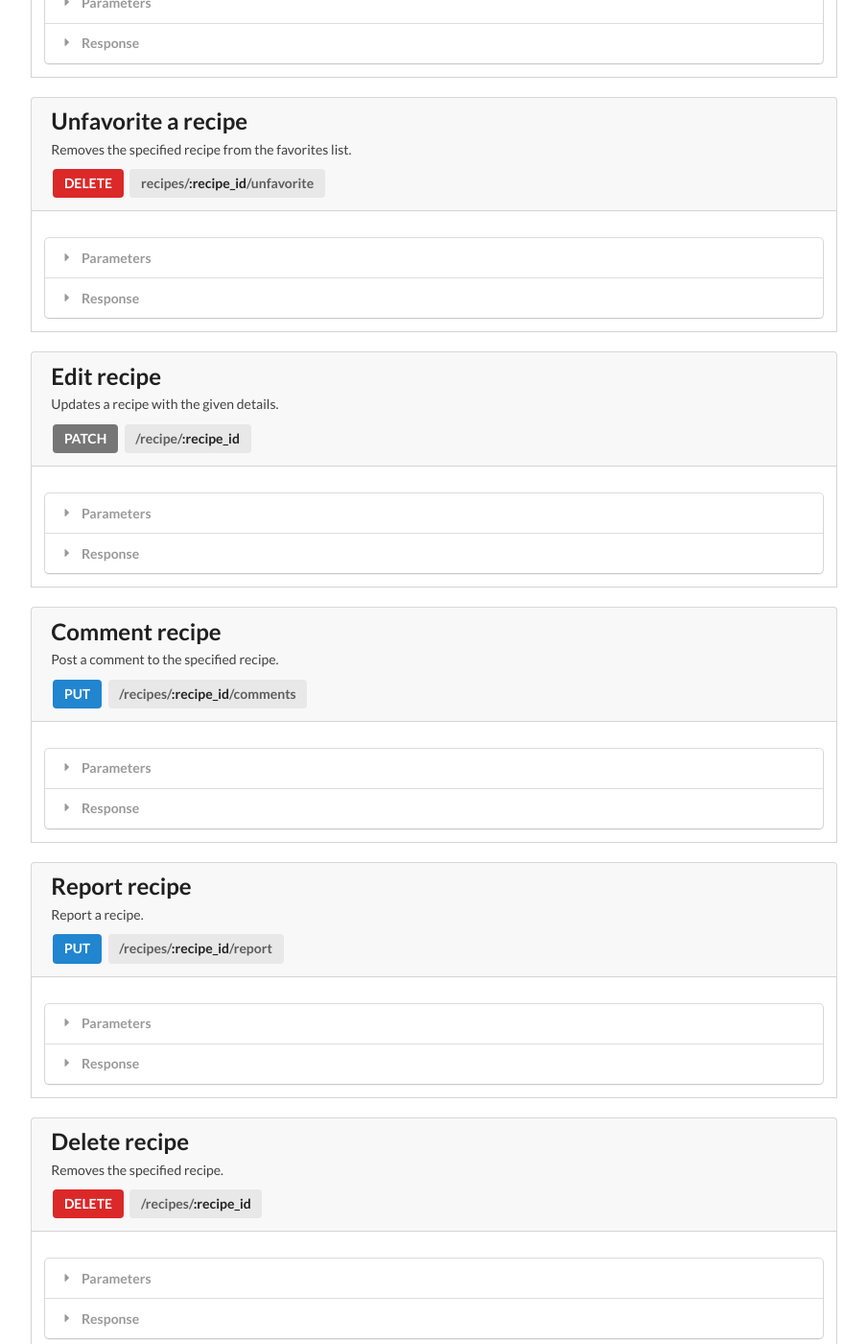
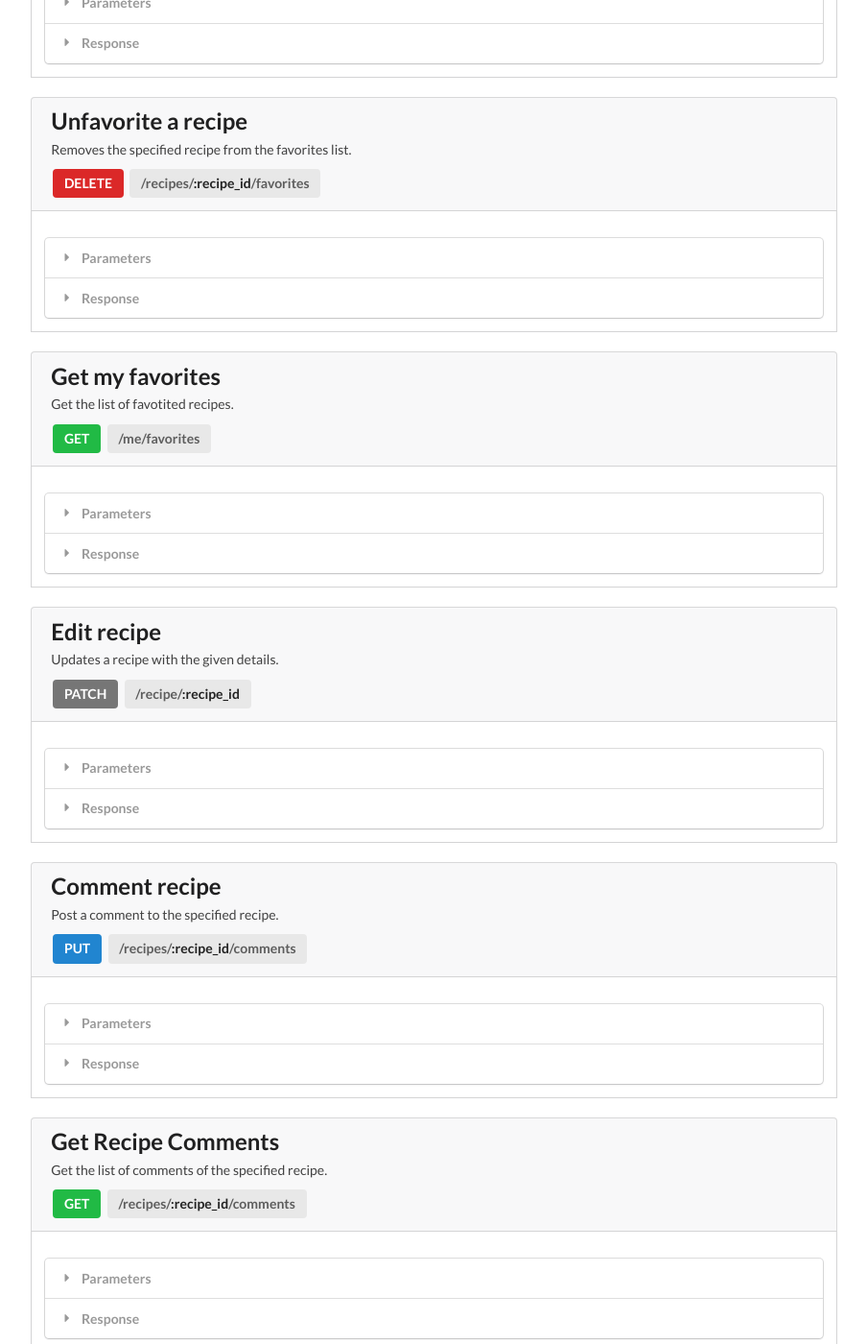
Before and after one commit to letsallchef/docs, a Jekyll site: the page built from _posts/api/2017-03-09-recipes.html, in a window 1280 px wide and 1400 px high, scrolled down 1628 px. Shown: the whole window at 96% size, without its empty margins (332-1236 px from the left). Built offline with Jekyll 4.4.1, drawn with Linux system fonts in a browser that asks for light colours; some of the changed text lies outside the part shown.

Commit message:
changes delete to remove

```diff
--- a/_posts/api/2017-03-08-groceries.html
+++ b/_posts/api/2017-03-08-groceries.html
@@ -421,10 +421,10 @@
 </article>
 
 
-<article id="delete-grocery" class="api">
+<article id="remove-grocery" class="api">
 	<div class="ui attached message">
 		<div class="header">
-			<h2 class="ui header">Delete grocery</h2>
+			<h2 class="ui header">Remove grocery</h2>
 		</div>
 		<p>Brief Description</p>
 		<div class="ui large red label">
--- a/_posts/api/2017-03-09-recipes.html
+++ b/_posts/api/2017-03-09-recipes.html
@@ -444,7 +444,7 @@
 			PUT
 		</div>
 		<div class="ui large label">
-			recipes/<span class="variable">:recipe_id</span>/favorite
+			/recipes/<span class="variable">:recipe_id</span>/favorites
 		</div>
 	</div>
 	<div class="ui attached fluid segment">
@@ -488,7 +488,51 @@
 			DELETE
 		</div>
 		<div class="ui large label">
-			recipes/<span class="variable">:recipe_id</span>/unfavorite
+			/recipes/<span class="variable">:recipe_id</span>/favorites
+		</div>
+	</div>
+	<div class="ui attached fluid segment">
+		<p></p>
+		<div class="ui styled fluid accordion">
+			<div class="title">
+				<i class="dropdown icon"></i>
+				Parameters
+			</div>
+			<div class="content">
+				<table class="ui celled striped table">
+					<tbody>
+						<tr>
+	                        <td><i class="icon checkmark"></i>access_token</td>
+	                        <td>String</td>
+	                        <td>A valid access token.</td>
+                    	</tr>
+					</tbody>
+				</table>
+			</div>
+			<div class="title">
+				<i class="dropdown icon"></i>
+				Response
+			</div>
+			<div class="content">
+				<pre><code class="json">Status: 200</code></pre>
+			</div>
+		</div>
+	</div>
+</article>
+
+
+
+<article id="get-my-recipe" class="api">
+	<div class="ui attached message">
+		<div class="header">
+			<h2 class="ui header">Get my favorites</h2>
+		</div>
+		<p>Get the list of favotited recipes.</p>
+		<div class="ui large green label">
+			GET
+		</div>
+		<div class="ui large label">
+			/me/favorites
 		</div>
 	</div>
 	<div class="ui attached fluid segment">
@@ -702,6 +746,68 @@
 </article>
 
 
+
+<article id="get-recipe-comments" class="api">
+	<div class="ui attached message">
+		<div class="header">
+			<h2 class="ui header">Get Recipe Comments</h2>
+		</div>
+		<p>Get the list of comments of the specified recipe.</p>
+		<div class="ui large green label">
+			GET
+		</div>
+		<div class="ui large label">
+			/recipes/<span class="variable">:recipe_id</span>/comments
+		</div>
+	</div>
+	<div class="ui attached fluid segment">
+		<p></p>
+		<div class="ui styled fluid accordion">
+			<div class="title">
+				<i class="dropdown icon"></i>
+				Parameters
+			</div>
+			<div class="content">
+				<table class="ui celled striped table">
+					<tbody>
+						<tr>
+	                        <td><i class="icon checkmark"></i>access_token</td>
+	                        <td>String</td>
+	                        <td>A valid access token.</td>
+                    	</tr>
+					</tbody>
+				</table>
+			</div>
+			<div class="title">
+				<i class="dropdown icon"></i>
+				Response
+			</div>
+			<div class="content">
+				<pre><code class="json">{
+  "_id": "58dd5665493e061ee4236a28",
+  "cover": "58dd5665493e061ee4236a28-recipe-cover.jpg",
+  "title": "Lemon Tea",
+  "description": "The following recipes for black, herbal or iced lemon teas can bring refreshment when hot or warm you when you're not feeling best. Adding lemon to tea is a comforting way to enjoy tea, whether it's black tea or herbal.",
+  "comments": [
+    {
+      "_id": "58e5e5818fee4035937a242a",
+      "user": {
+        "_id": "58e5e3158fee4035937a2429",
+        "username": "shajanjp",
+        "first_name": "Shajan"
+      },
+      "title": "Can I add ginger instead of garlic ?",
+      "body": "I really dont like the taste of garlic, so is it ok to add ginger instead of that ?",
+      "rating": "4"
+    }
+  ]
+}</code></pre>
+			</div>
+		</div>
+	</div>
+</article>
+
+
 <article id="report-recipe" class="api">
 	<div class="ui attached message">
 		<div class="header">
@@ -755,10 +861,10 @@
 </article>
 
 
-<article id="delete-recipe" class="api">
+<article id="remove-recipe" class="api">
 	<div class="ui attached message">
 		<div class="header">
-			<h2 class="ui header">Delete recipe</h2>
+			<h2 class="ui header">Remove recipe</h2>
 		</div>
 		<p>Removes the specified recipe.</p>
 		<div class="ui large red label">
```
